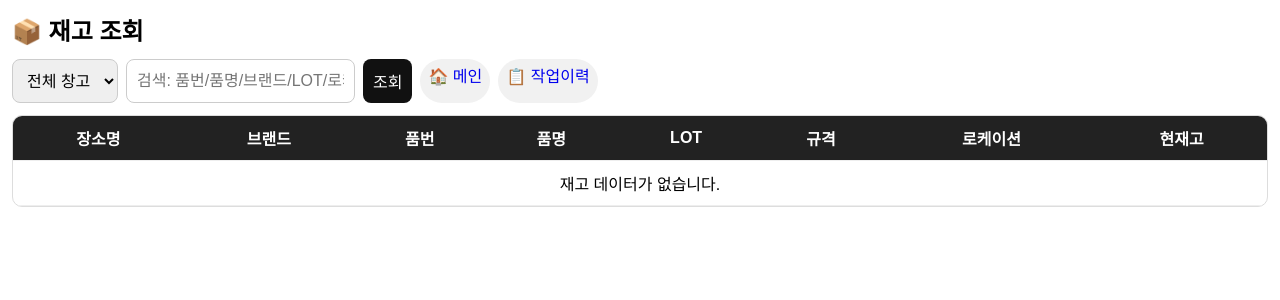
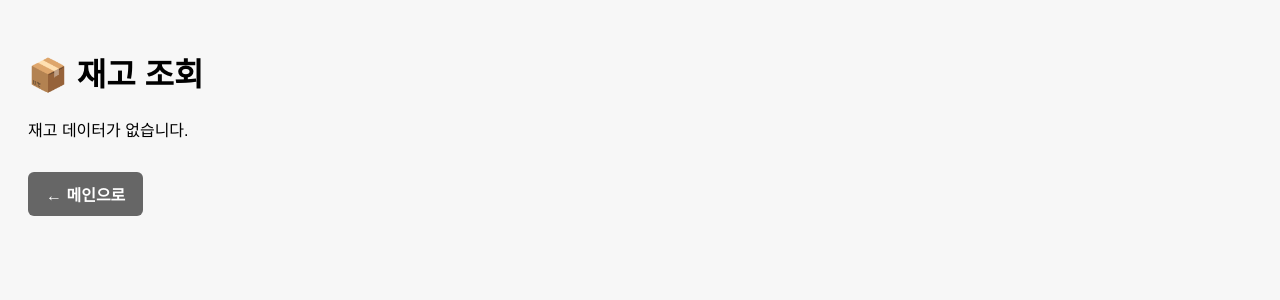
Before and after one commit to dlahtp44-prog/pars-wms-api, a FastAPI app: template app/templates/inventory.html in a window 1280 px wide. Shown: the top 300 px of the page. Run offline with FastAPI, Linux system fonts and the light colour scheme; the template is opened without the code that fills it, so the values that code supplies are empty.

Commit message:
Update inventory.html

```diff
--- a/app/templates/inventory.html
+++ b/app/templates/inventory.html
@@ -1,47 +1,52 @@
 <!DOCTYPE html>
 <html lang="ko">
 <head>
-  <meta charset="UTF-8" />
-  <meta name="viewport" content="width=device-width, initial-scale=1" />
+    <meta charset="UTF-8">
     <title>재고 조회</title>
     <style>
-    body { font-family: Arial, sans-serif; margin: 12px; }
-    h2 { margin: 6px 0 12px; }
-    .bar { display: flex; gap: 8px; flex-wrap: wrap; margin-bottom: 12px; }
-    select, input, button {
-      padding: 10px; font-size: 16px; border: 1px solid #ccc; border-radius: 8px;
+        body {
+            font-family: Arial, sans-serif;
+            background: #f7f7f7;
+            padding: 20px;
         }
-    button { background: #111; color: #fff; border: none; }
-    .table-wrap { overflow-x: auto; border: 1px solid #ddd; border-radius: 10px; }
-    table { border-collapse: collapse; width: 100%; min-width: 980px; }
-    th, td { border-bottom: 1px solid #eee; padding: 10px; text-align: center; white-space: nowrap; }
-    th { background: #222; color: #fff; position: sticky; top: 0; }
-    tr:nth-child(even) { background: #fafafa; }
-    .qty { font-weight: 700; }
-    .badge { padding: 4px 8px; border-radius: 999px; background: #f1f1f1; }
-    a { text-decoration: none; }
+        table {
+            width: 100%;
+            border-collapse: collapse;
+            background: #fff;
+        }
+        th, td {
+            border: 1px solid #ddd;
+            padding: 10px;
+            text-align: center;
+            font-size: 14px;
+        }
+        th {
+            background: #333;
+            color: #fff;
+        }
+        a {
+            color: #0a58ca;
+            text-decoration: none;
+            font-weight: bold;
+        }
+        a:hover {
+            text-decoration: underline;
+        }
+        .btn-home {
+            margin-top: 15px;
+            display: inline-block;
+            padding: 10px 18px;
+            background: #666;
+            color: #fff;
+            border-radius: 6px;
+        }
     </style>
 </head>
 <body>
 
-<h2>📦 재고 조회</h2>
+<h1>📦 재고 조회</h1>
 
-<form class="bar" method="get" action="/inventory-page">
-  <select name="warehouse">
-    <option value="">전체 창고</option>
-    {% for w in warehouses %}
-      <option value="{{ w }}" {% if w == warehouse %}selected{% endif %}>{{ w }}</option>
-    {% endfor %}
-  </select>
-
-  <input name="q" value="{{ q }}" placeholder="검색: 품번/품명/브랜드/LOT/로케이션" />
-  <button type="submit">조회</button>
-
-  <a href="/" class="badge">🏠 메인</a>
-  <a href="/history-page" class="badge">📋 작업이력</a>
-</form>
-
-<div class="table-wrap">
+{% if rows %}
 <table>
     <thead>
         <tr>
@@ -55,29 +60,33 @@
             <th>현재고</th>
         </tr>
     </thead>
-
     <tbody>
-  {% if rows %}
         {% for r in rows %}
         <tr>
-      <td>{{ r[0] }}</td>
-      <td>{{ r[1] }}</td>
-      <td>{{ r[2] }}</td>
-      <td>{{ r[3] }}</td>
-      <td>{{ r[4] }}</td>
-      <td>{{ r[5] }}</td>
-      <td>{{ r[6] }}</td>
-      <td class="qty">{{ r[7] }}</td>
+            <td>{{ r.location_name }}</td>
+            <td>{{ r.brand }}</td>
+
+            <!-- ✅ 품번 클릭 → item 상세 페이지 -->
+            <td>
+                <a href="/item/{{ r.item_code }}">
+                    {{ r.item_code }}
+                </a>
+            </td>
+
+            <td>{{ r.item_name }}</td>
+            <td>{{ r.lot }}</td>
+            <td>{{ r.spec }}</td>
+            <td>{{ r.location }}</td>
+            <td>{{ r.qty }}</td>
         </tr>
         {% endfor %}
-  {% else %}
-    <tr>
-      <td colspan="8">재고 데이터가 없습니다.</td>
-    </tr>
-  {% endif %}
     </tbody>
 </table>
-</div>
+{% else %}
+<p>재고 데이터가 없습니다.</p>
+{% endif %}
+
+<a class="btn-home" href="/">← 메인으로</a>
 
 </body>
 </html>
```
Lines whose indentation alone changed are shown as unchanged.
